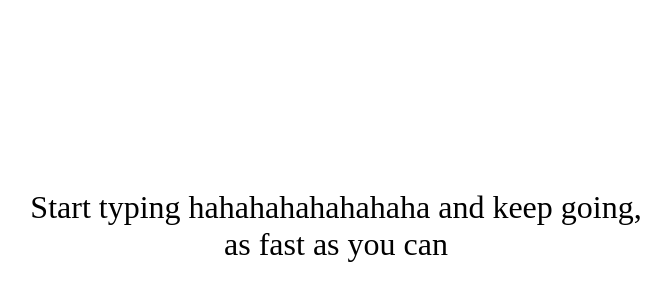
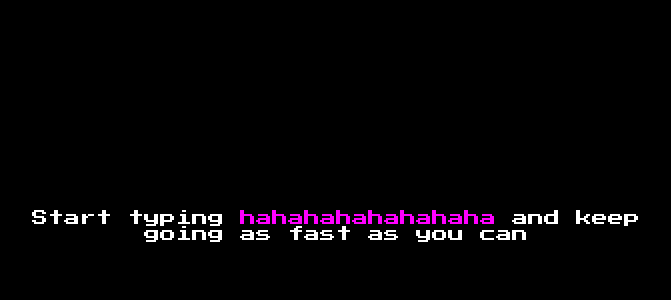
Before and after one commit to martinpllu/hahahahahahahaha, a plain HTML site: page index.html in a window 1280 px wide. Shown: the part 174-474 px from the top of the page, without its empty margins (304-975 px from the left). Drawn offline with Linux system fonts and the light colour scheme.

Commit message:
font and colours

```diff
--- a/index.html
+++ b/index.html
@@ -4,38 +4,41 @@
     <title>HAHAHAHAHAHAHAHA Game</title>
     <meta charset="UTF-8">
     <meta name="viewport" content="width=device-width, initial-scale=1.0">
+    <link href="https://fonts.googleapis.com/css2?family=Press+Start+2P&display=swap" rel="stylesheet">
     <style>
         body {
+            font-family: 'Press Start 2P', cursive;
             margin: 0;
             padding: 0;
             display: flex;
             flex-direction: column;
             height: 100vh;
             overflow: hidden;
+            background-color: black; /* Default background color */
+            color: white; /* Default text color */
         }
         #startMessage {
             position: absolute;
             top: 50%;
             left: 50%;
             transform: translate(-50%, -50%);
-            font-size: 2rem;
+            font-size: 1rem;
             text-align: center;
         }
         #gameDisplay {
+            color: green;
             flex-grow: 1;
             padding: 20px;
             font-size: 2rem;
             overflow-y: auto;
             outline: none; /* Remove blue border on focus */
-            color: black; /* Default text color */
             word-wrap: break-word;
         }
         #gameDisplay.error {
             color: red; /* Text color when game is over */
-            opacity: 0.2;
+            opacity: 0.5;
         }
         #footer {
-            background-color: #f8f8f8;
             padding: 10px;
             text-align: center;
             position: sticky;
@@ -50,7 +53,6 @@
             font-size: 2rem;
             text-align: center;
             display: none;
-            color: black; /* Text color for game over message */
         }
         .error {
             color: red;
@@ -58,6 +60,7 @@
         #tryAgainMessage {
             color: magenta;
             font-weight: bold;
+            padding-bottom: 1rem;
         }
         .hidden {
             display: none;
@@ -65,7 +68,7 @@
     </style>
 </head>
 <body>
-    <div id="startMessage">Start typing hahahahahahahaha and keep going, as fast as you can</div>
+    <div id="startMessage">Start typing <span style="color: magenta">hahahahahahahaha</span> and keep going as fast as you can</div>
     <div id="gameDisplay" tabindex="0"></div> <!-- tabindex for focus -->
     <div id="footer"></div>
 
@@ -136,6 +139,7 @@
             const score = calculateScore(gameDisplay.textContent.length, timeTaken);
             let scoreText = `Score: ${score}<br>High Score: ${highScore}`
             if (score > highScore) {
+                highScore = score;
                 scoreText = `<br>New High Score! ${score}`;
                 localStorage.setItem('highScore', score);
             }
```
